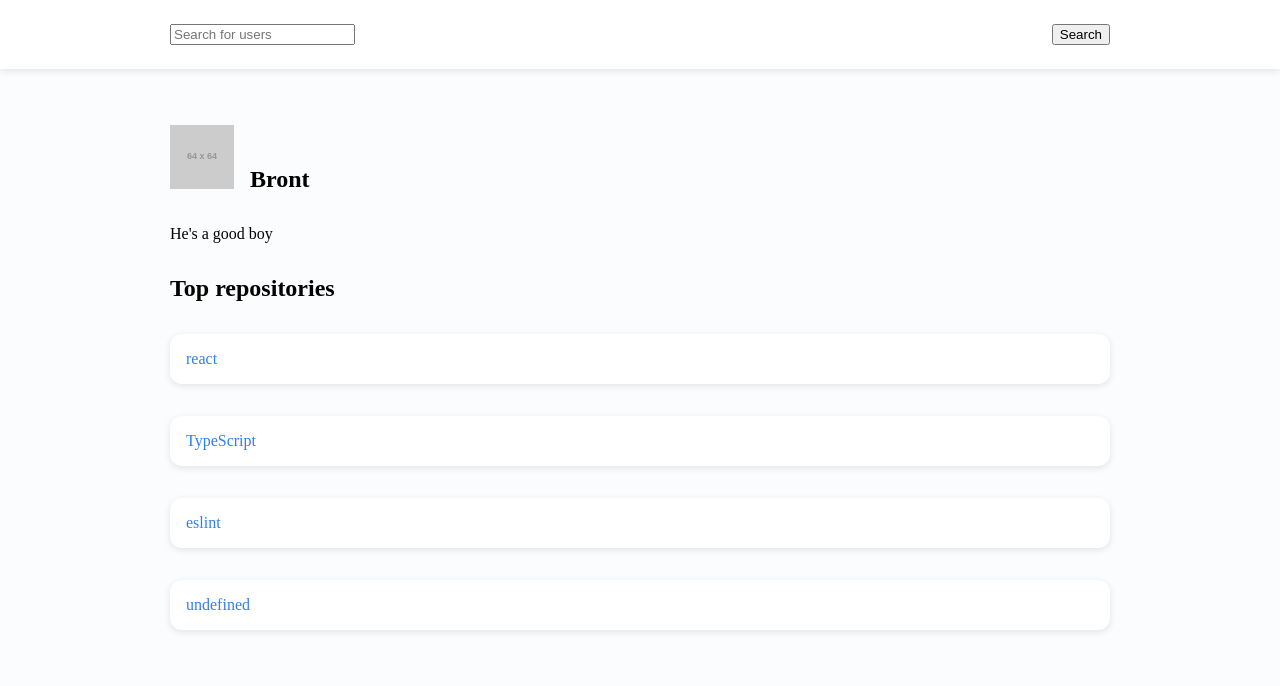
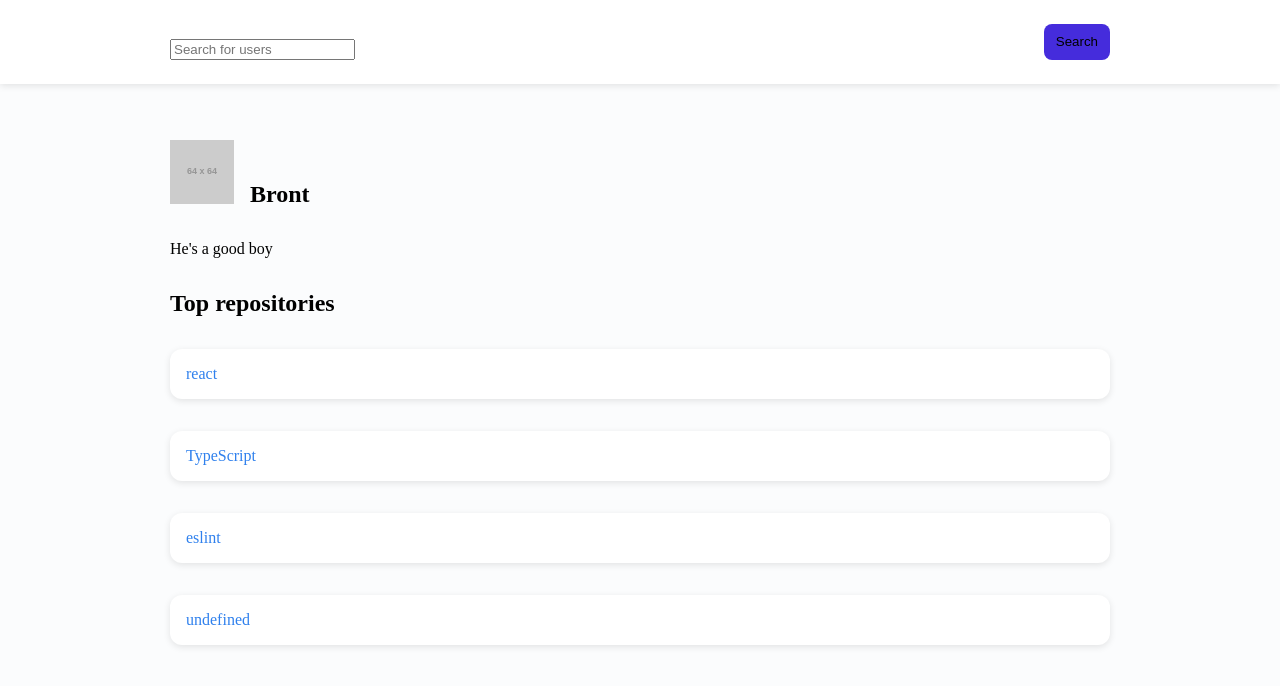
Before and after one commit to fatfisz/tooploox-demo-app, a Next.js app: page / in a window 1280 px wide. Shown: the top 686 px of the page. Built offline with nearby package versions, Linux system fonts and the light colour scheme.

Commit message:
Implement the Button component

```diff
--- a/src/design-system/Button.tsx
+++ b/src/design-system/Button.tsx
@@ -1,4 +1,6 @@
 import { ReactElement } from 'react';
+
+import { useTextStyles, useTheme } from 'design-system/Theme';
 
 export function Button({
   children,
@@ -7,5 +9,24 @@ export function Button({
   children: string;
   submit?: boolean;
 }): ReactElement {
-  return <button type={submit ? 'submit' : 'button'}>{children}</button>;
+  const theme = useTheme();
+  const buttonTextStyles = useTextStyles('control');
+  return (
+    <>
+      <button className={buttonTextStyles.className} type={submit ? 'submit' : 'button'}>
+        {children}
+      </button>
+      <style jsx>{`
+        button {
+          background-color: ${theme.color.primary};
+          border: none;
+          border-radius: ${theme.borderRadius.basic};
+          height: ${theme.size.control};
+          line-height: calc(${theme.size.control} - 2 * ${theme.spacing.xsmall});
+          padding: ${theme.spacing.xsmall};
+        }
+      `}</style>
+      {buttonTextStyles.styles}
+    </>
+  );
 }
--- a/src/themes/default.tsx
+++ b/src/themes/default.tsx
@@ -1,13 +1,16 @@
 export const defaultTheme = {
   borderRadius: {
+    basic: '8px',
     large: '12px',
   },
   color: {
+    primary: '#452cdc',
     bodyBackground: '#fbfcfd',
     panelBackground: '#ffffff',
     textHighEmphasis: 'rgba(0, 0, 0, 0.87)',
     textLight: '#828282',
     textLink: '#2f80ed',
+    textControl: '#ffffff',
   },
   shadow: {
     basic: '0px 2px 7px rgba(0, 0, 0, 0.1)',
@@ -15,8 +18,10 @@ export const defaultTheme = {
   size: {
     avatar: '64px',
     contentBlock: '940px',
+    control: '36px',
   },
   spacing: {
+    xsmall: '12px',
     small: '16px',
     medium: '24px',
     large: '32px',
@@ -40,6 +45,15 @@ export const defaultTheme = {
       style: 'normal',
       weight: 400,
     },
+    control: {
+      color: 'textControl',
+      family: 'Roboto',
+      letterSpacing: '0.4px',
+      lineHeight: '16px',
+      size: '12px',
+      style: 'normal',
+      weight: 700,
+    },
   },
   fontLinks: (
     <link
```
